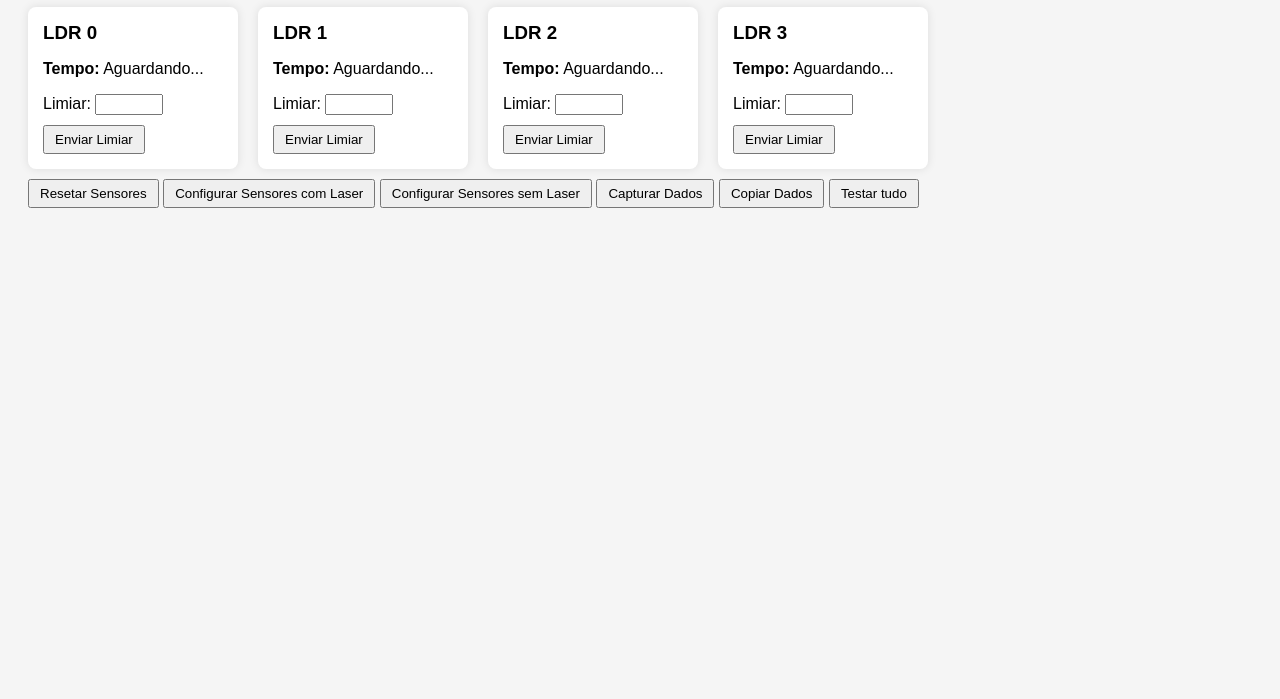
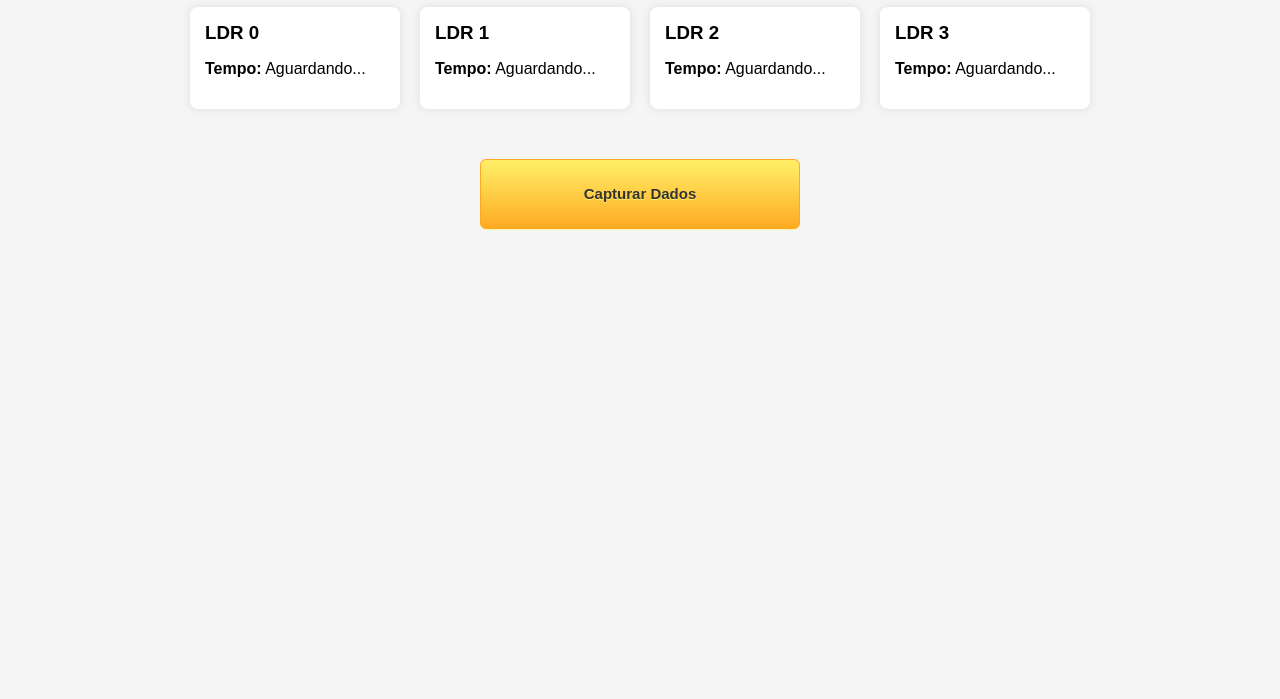
Before and after one commit to thayseingrid/rampa, a website: page index.html in a window 1280 px wide. Shown: the part 101-800 px from the top of the page. Drawn offline with Linux system fonts and the light colour scheme; no server answers.

Commit message:
Mudança no layout para teste na escola

```diff
--- a/index.html
+++ b/index.html
@@ -8,13 +8,16 @@
       font-family: Arial, sans-serif;
       padding: 20px;
       background: #f5f5f5;
+      display: flex;
+      align-items: center;
+      flex-direction: column;
     }
     h1 {
       color: #333;
     }
     .ldr-container {
-      display: flex;
-      flex-wrap: wrap;
+      display: grid;
+      grid-template-columns: 1fr 1fr 1fr 1fr;
       gap: 20px;
     }
     .ldr-box {
@@ -30,10 +33,42 @@
     .ldr-box input {
       width: 60px;
     }
-    button {
+    .button {
       margin-top: 10px;
       padding: 5px 10px;
+      background-color: rgb(50, 255, 50);
     }
+
+    .myButton {
+        margin-top: 50px;
+	box-shadow: 0px 1px 0px 0px #fff6af;
+	background:linear-gradient(to bottom, #ffec64 5%, #ffab23 100%);
+	background-color:#ffec64;
+	border-radius:6px;
+	border:1px solid #ffaa22;
+	display:inline-block;
+	cursor:pointer;
+	color:#333333;
+	font-family:Arial;
+	font-size:15px;
+	font-weight:bold;
+	padding:6px 24px;
+	text-decoration:none;
+	text-shadow:0px 1px 0px #ffee66;
+	width: 320px;
+	height: 70px;
+    }
+
+    .myButton:hover {
+        background:linear-gradient(to bottom, #ffab23 5%, #ffec64 100%);
+        background-color:#ffab23;
+    }
+
+    .myButton:active {
+        position:relative;
+        top:1px;
+    }
+
   </style>
 </head>
 <body>
@@ -41,12 +76,13 @@
 <h1>Leitura dos LDRs</h1>
 <div class="ldr-container" id="ldrContainer"></div>
 
+<!--
 <button onclick="resetSensores()">Resetar Sensores</button>
 <button onclick="comLasers()">Configurar Sensores com Laser</button>
 <button onclick="semLasers()">Configurar Sensores sem Laser</button>
 <button onclick="iniciarCaptura()">Capturar Dados</button>
-<button onclick="copiarDados()">Copiar Dados</button>
-<button onclick="testarTudo()">Testar tudo</button>
+<button onclick="copiarDados()">Copiar Dados</button>-->
+<button onclick="testarTudo()" class="myButton">Capturar Dados</button>
 
 <script>
 const NUM_LDRS = 4;
@@ -61,9 +97,6 @@ for (let i = 0; i < NUM_LDRS; i++) {
   box.innerHTML = `
     <h3>LDR ${i}</h3>
     <p><strong>Tempo:</strong> <span id="tempo-${i}">Aguardando...</span></p>
-    <label>Limiar: <input type="number" id="limiar-${i}" min="0" max="1023" /></label>
-    <br>
-    <button onclick="setLimiar(${i})">Enviar Limiar</button>
   `;
   container.appendChild(box);
 }
```
Also changed, not shown: README.md, 1 other file.
